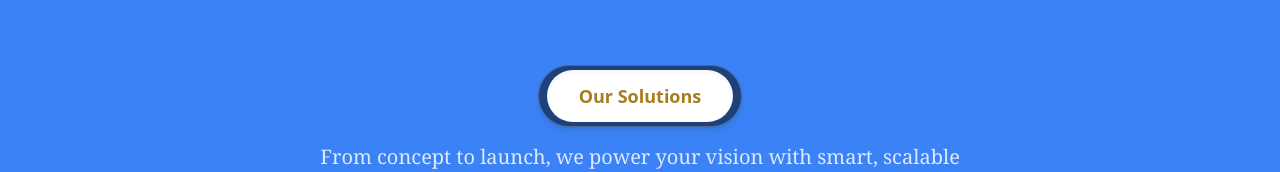
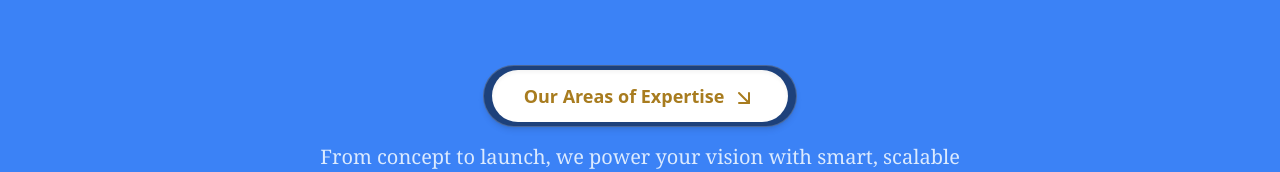
Before and after one commit to BKerio/epit, a React (Vite) app: page /solutions in a window 1280 px wide. Shown: the part 192-364 px from the top of the page. Built offline with nearby package versions, Linux system fonts and the light colour scheme.

Commit message:
New changes

```diff
--- a/src/pages/solutions.tsx
+++ b/src/pages/solutions.tsx
@@ -20,7 +20,8 @@ const Solutions: React.FC = () => {
           <div className="relative inline-flex items-center rounded-full px-2 py-1 border border-white/20 bg-black/50 shadow-md backdrop-blur-sm">
             <span className="absolute inset-0 rounded-full border border-white/10 blur-sm opacity-40 pointer-events-none" />
             <span className="relative inline-block bg-white text-[#A87C1F] font-semibold px-8 py-3 rounded-full text-lg shadow-inner">
-          Our Solutions
+          Our Areas of Expertise
+            <ArrowDownRight className="h-6 w-6 inline-block ml-2" />
             </span>
           </div>
         </h2>
```
